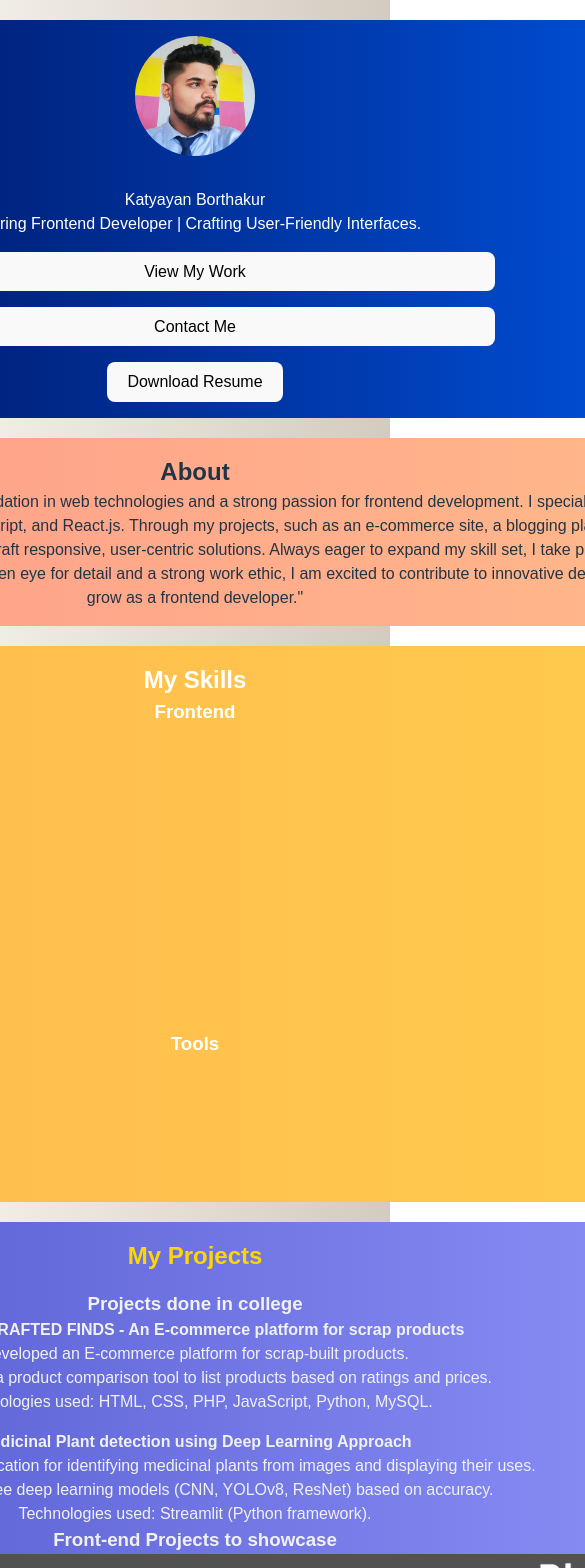
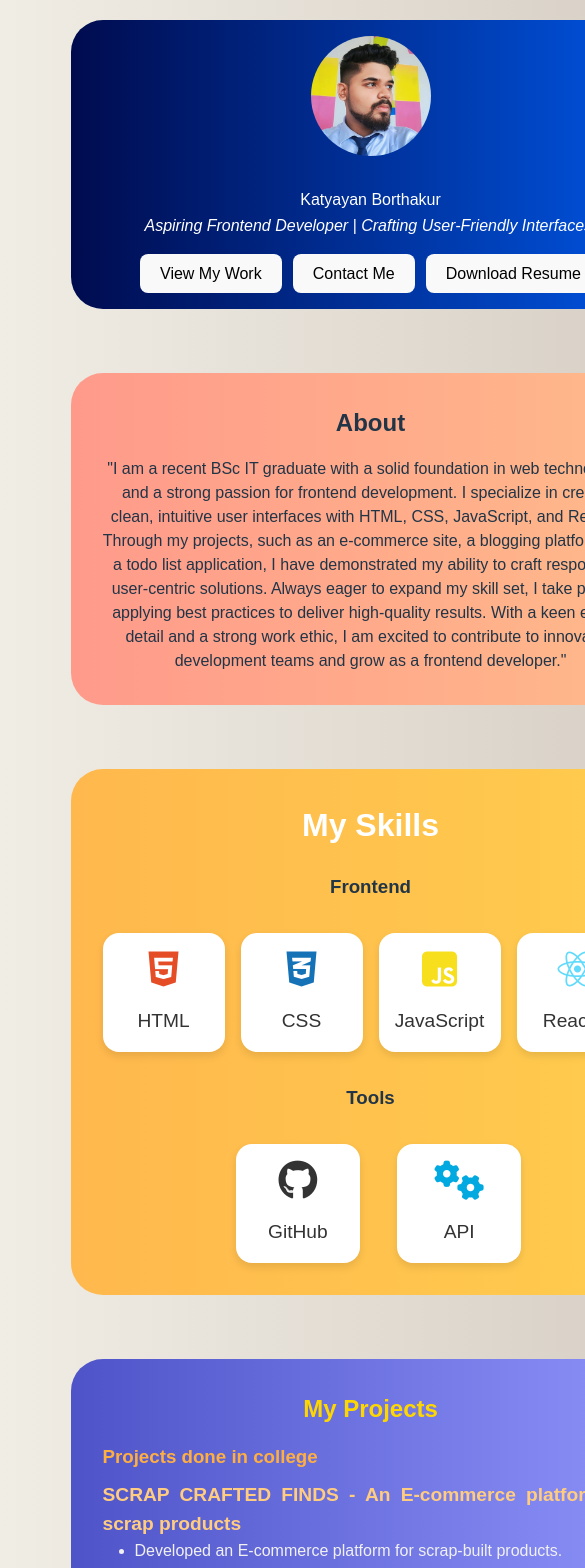
Before and after one commit to Denybix/my-portfolio, a React (Vite) app: page / in a window 390 px wide. Shown: the top 1568 px of the page, 585 px wide, since content can reach past the window. Built offline with nearby package versions, Linux system fonts and the light colour scheme.

Commit message:
Update Commit

```diff
--- a/src/home.css
+++ b/src/home.css
@@ -11,26 +11,29 @@ body {
     background: linear-gradient(to right, #f0ede5, #d4cbc0);
     font-family: Arial, sans-serif;
     width: 100vw;
-    overflow-x: hidden; /* Prevents horizontal scrolling */
+    overflow-x: hidden;
 }
 
-.introduction, .about, .skills, .projects-section {
-    width: 90%; /* Ensures responsiveness */
-    max-width: 1200px; /* Prevents oversized content */
-    margin: 20px auto;
-    padding: 1rem;
-    border-radius: 2rem;
-    text-align: center;
-}
-
-/* Introduction Section */
 .introduction {
     display: flex;
     flex-direction: column;
     align-items: center;
     justify-content: center;
+    margin: 20px auto 0;
+    width: 100rem;
+    user-select: none;
     background: linear-gradient(to right, #000b4e, #0057e7);
+    padding: 1rem;
+    border-radius: 2rem;
     color: white;
+    text-align: center;
+}
+
+.work-buttons
+{
+    width: 32%;
+    display: flex;
+    justify-content: space-evenly;
 }
 
 .introduction .profile-img {
@@ -41,31 +44,63 @@ body {
     margin-bottom: 2rem;
 }
 
-.work-buttons {
-    width: 100%; /* Makes buttons responsive */
-    max-width: 600px;
-    display: flex;
-    justify-content: space-evenly;
-    margin-top: 1rem;
+.introduction span {
+    font-style: italic;
+    margin-top: 2px;
+    margin-bottom: 1rem;
 }
 
-/* About Section */
 .about {
+    width: 100rem;
+    text-align: center;
     background: linear-gradient(to right, #ff9a8b, #ffbb8a);
+    border-radius: 2rem;
+    padding: 2rem;
+    user-select: none;
+    margin: 4rem auto 0;
 }
 
-/* Skills Section */
+.about h2 {
+    text-align: center;
+    margin-bottom: 1rem;
+}
+
 .skills {
+    text-align: center;
+    padding: 2rem;
     background: linear-gradient(to right, #ffb84d, #ffcd4d);
-    padding: 2rem;
+    border-radius: 2rem;
+    width: 100rem;
+    user-select: none;
+    padding: 3rem;
+    margin: 4rem auto 0;
+}
+
+.skills h2 {
+    font-size: 2rem;
+    margin-bottom: 1.5rem;
     color: white;
 }
 
 .skill-list {
     display: flex;
-    flex-wrap: wrap; /* Ensures wrapping on smaller screens */
+    flex-direction: column;
+    gap: 2rem;
+}
+
+.frontend {
+    display: flex;
+    justify-content: space-evenly;
+}
+
+.tools {
+    display: flex;
     justify-content: center;
-    gap: 1rem;
+    margin-right: 6rem;
+}
+
+.tools .skill {
+    margin-left: 6rem;
 }
 
 .skill {
@@ -82,27 +117,90 @@ body {
     transform: scale(1.1);
 }
 
-/* Projects Section */
+.skill i {
+    font-size: 2.5rem;
+    user-select: none;
+}
+
+.skill span {
+    display: block;
+    margin-top: 1rem;
+    font-size: 1.2rem;
+    color: #333;
+}
+
+.skill .fa-html5 {
+    color: #E44D26;
+}
+
+.skill .fa-css3-alt {
+    color: #1572B6;
+}
+
+.skill .fa-js-square {
+    color: #F7DF1E;
+}
+
+.skill .fa-react {
+    color: #61DAFB;
+}
+
+.skill .fa-github {
+    color: #333;
+}
+
+.skill .fa-cogs {
+    color: #00A9E0;
+}
+
 .projects-section {
+    width: 100rem;
+    text-align: justify;
     background: linear-gradient(to right, #4e54c8, #8f94fb);
+    border-radius: 2rem;
+    padding: 2rem;
+    user-select: none;
     color: #f1f1f1;
+    margin: 4rem auto 0;
 }
 
 .projects-section h2 {
+    text-align: center;
     margin-bottom: 1rem;
     color: #ffd700;
 }
 
-.projects-section .projects {
-    display: flex;
-    flex-direction: column;
-    gap: 1rem;
+.projects-section h3 {
+    margin-left: 2rem;
+    margin-bottom: 10px;
+    color: #ffae42;
 }
 
-/* Media Queries */
+.projects-section h4 {
+    color: #ffcc80;
+}
+
+.projects-section .projects {
+    margin-left: 4rem;
+}
+
+.projects-section .projects ul {
+    margin-bottom: 20px;
+}
+
+.projects-section .projects li {
+    margin-left: 2rem;
+}
+
+
 @media (max-width: 768px) {
-    .introduction, .about, .skills, .projects-section {
-        width: 95%;
+    body {
+        width: 166%;
+    }
+
+    .introduction {
+        width: 90%;
+        max-width: 600px;
         padding: 1rem;
     }
 
@@ -111,33 +209,195 @@ body {
         width: 150px;
     }
 
-    .work-buttons {
-        flex-wrap: wrap;
+    .about, .skills, .projects-section {
+        width: 90%;
+        max-width: 600px;
+        padding: 1.5rem;
+    }
+
+    .skills .frontend, .skills .tools {
+        flex-direction: column;
         gap: 1rem;
     }
 
-    .skill-list {
-        flex-direction: column;
-        gap: 1rem;
+    .tools .skill {
+        margin-left: 0;
+    }
+
+    .projects-section .projects {
+        margin-left: 0;
+    }
+
+    .projects-section h4 {
+        font-size: 1.2rem;
     }
 }
+@media (max-width: 390px) and (min-width: 390px) and (max-height:844px) and (min-height:844px)
+{
+    body
+    {
+        overflow-x: hidden;
+        width: 190vw !important;
+    }
 
-@media (max-width: 480px) {
+    .introduction {
+        width: 100%;
+        padding: 1rem;
+    }
+
+    .introduction .work-buttons
+    {
+        width: 85%;
+    }
+
+    .about, .skills, .projects-section {
+        width: 100%;
+        padding: 2rem;
+    }
+
     .introduction .profile-img {
         height: 120px;
         width: 120px;
     }
 
-    .work-buttons {
-        flex-direction: column;
-        gap: 1rem;
+    .skills .frontend{
+        flex-direction: row;
+        align-items: center;
+    }
+
+    .skills .tools {
+        flex-direction: row;
+        align-items: center;
+        margin-left: 7rem;
+        justify-content: space-evenly;
     }
 
     .skill {
-        width: 100px; /* Smaller skill blocks for narrow screens */
+        width: 124px;
     }
 
-    .projects-section {
+    .projects-section h3
+    {
+        margin-left: 0;
+    }
+
+    .projects-section .front-end-projects
+    {
+        display: flex;
+        flex-direction: column;
+        margin-left: 1rem;
+    }
+
+    .front-end-projects .blog-page, .e-com-page, .to-do-page
+    {
+        margin-top: 1rem;
+    }
+}
+
+@media (max-width: 480px) {
+    body
+    {
+        overflow-x: hidden;
+        width: 175vw;
+    }
+
+    .introduction {
+        width: 100%;
         padding: 1rem;
     }
+
+    .introduction .work-buttons
+    {
+        width: 85%;
+    }
+
+    .about, .skills, .projects-section {
+        width: 100%;
+        padding: 2rem;
+    }
+
+    .introduction .profile-img {
+        height: 120px;
+        width: 120px;
+    }
+
+    .skills .frontend{
+        flex-direction: row;
+        align-items: center;
+    }
+
+    .skills .tools {
+        flex-direction: row;
+        align-items: center;
+        margin-left: 7rem;
+        justify-content: space-evenly;
+    }
+
+    .skill {
+        width: 124px;
+    }
+
+    .projects-section h3
+    {
+        margin-left: 0;
+    }
+
+    .projects-section .front-end-projects
+    {
+        display: flex;
+        flex-direction: column;
+        margin-left: 1rem;
+    }
+
+    .front-end-projects .blog-page, .e-com-page, .to-do-page
+    {
+        margin-top: 1rem;
+    }
 }
+
+.front-end-projects
+{
+    display: flex;
+    align-items: center;
+    justify-content: space-evenly;
+    margin-left: 5rem;
+}
+
+.blog-page
+{
+    height: 230px;
+    width: 370px;
+    transition: box-shadow 0.3s ease, transform 0.3s ease;
+}
+
+.blog-page:hover
+{
+    box-shadow: 0 4px 6px rgba(0, 0, 0, 0.1);
+    transform: scale(1.05);
+}
+
+.e-com-page
+{
+    height: 230px;
+    width: 370px;
+    transition: box-shadow 0.3s ease, transform 0.3s ease;
+}
+
+.e-com-page:hover
+{
+    box-shadow: 0 4px 6px rgba(0, 0, 0, 0.1);
+    transform: scale(1.05);
+}
+
+.to-do-page
+{
+    height: 230px;
+    width: 370px;
+    transition: box-shadow 0.3s ease, transform 0.3s ease;
+}
+
+.to-do-page:hover
+{
+    box-shadow: 0 4px 6px rgba(0, 0, 0, 0.1);
+    transform: scale(1.05);
+}
```
